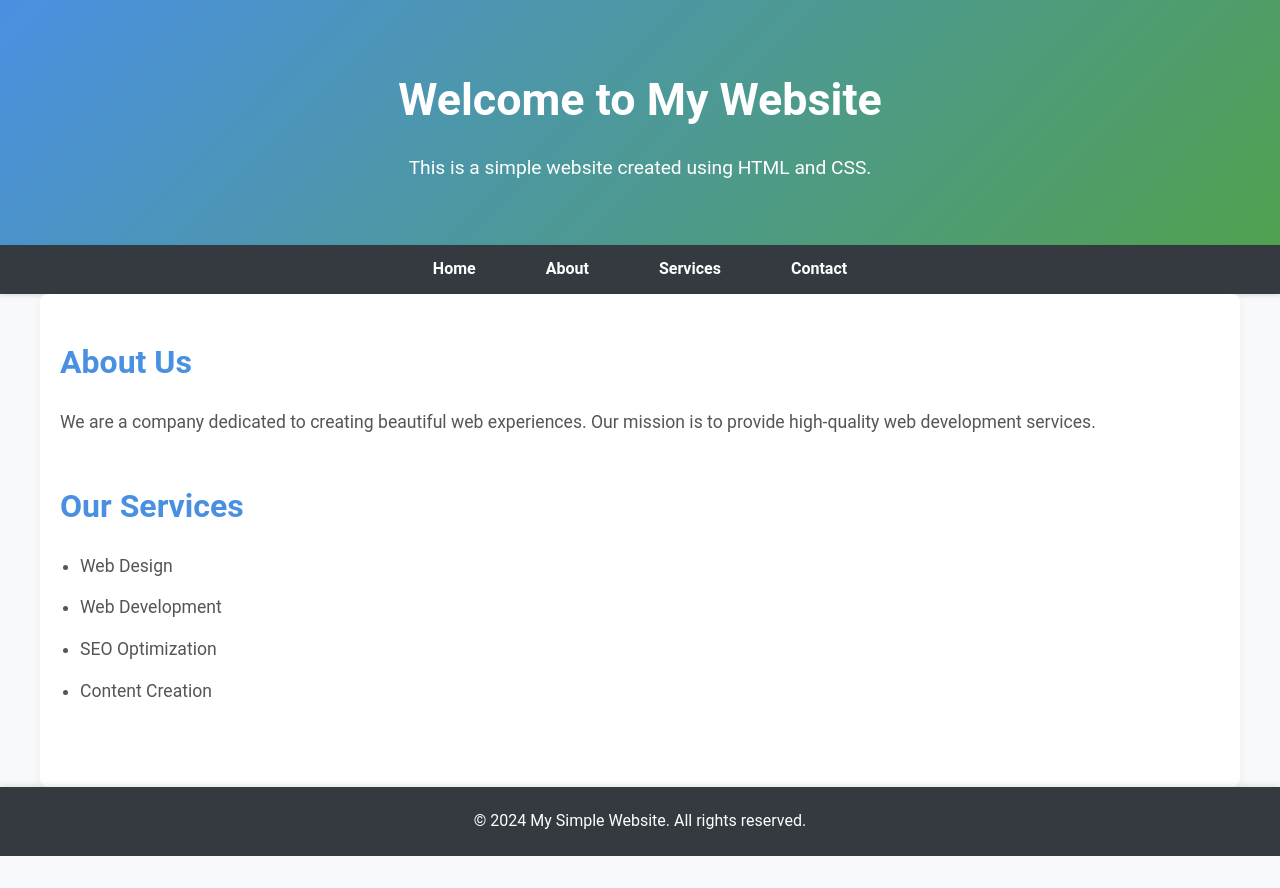
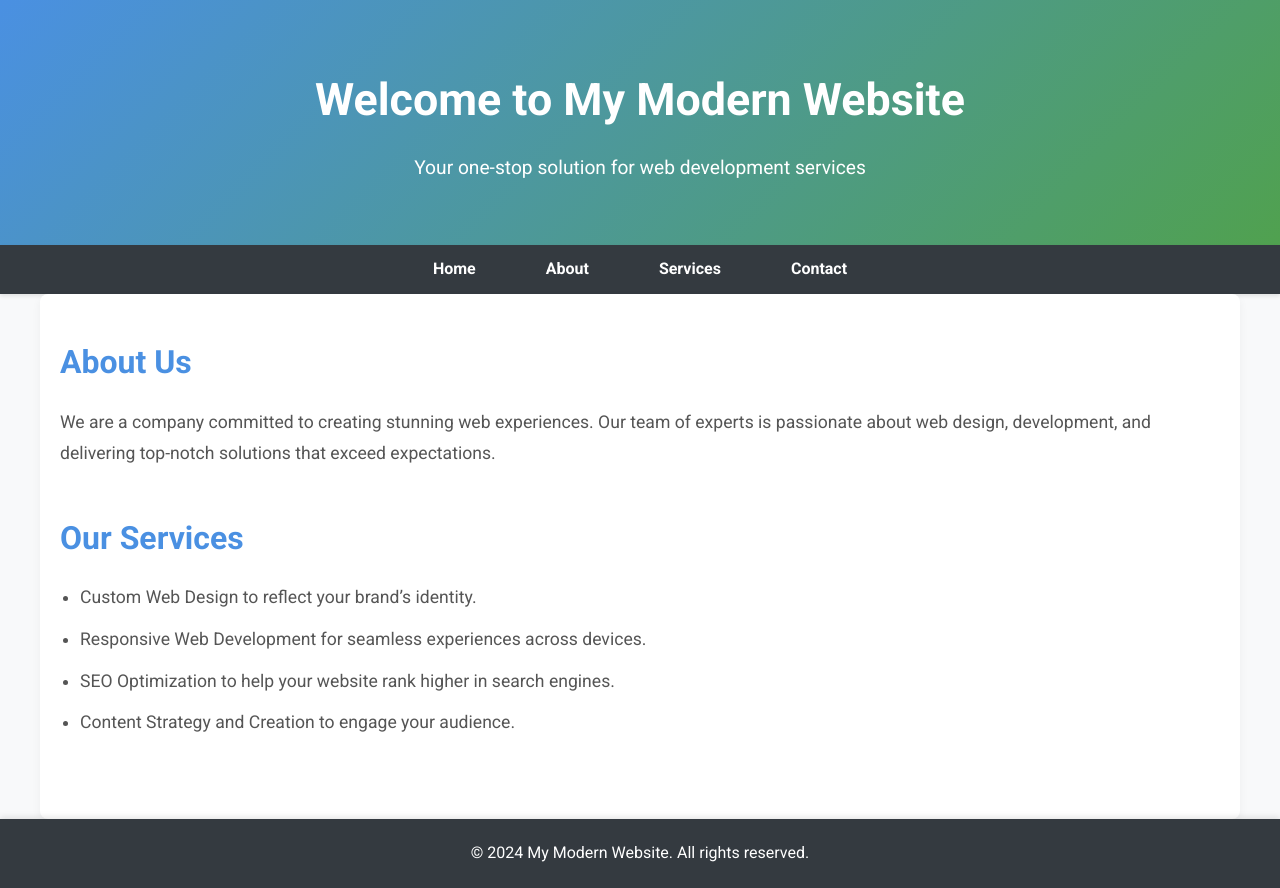
Before and after one commit to bhuiy4n/Sample_stie, a plain HTML site: page index.html in a window 1280 px wide. Before the commit the page ends 856 px from the top, so only its background shows below. Drawn offline with Linux system fonts and the light colour scheme.

Commit message:
addeded html

```diff
--- a/index.html
+++ b/index.html
@@ -4,15 +4,19 @@
     <meta charset="UTF-8">
     <meta name="viewport" content="width=device-width, initial-scale=1.0">
     <meta http-equiv="X-UA-Compatible" content="ie=edge">
-    <title>My Simple Website</title>
+    <title>My Modern Website</title>
     <link rel="stylesheet" href="styles/styles.css">
+    <!-- Import Google Fonts for better typography -->
+    <link href="https://fonts.googleapis.com/css2?family=Roboto:wght@400;500;700&display=swap" rel="stylesheet">
 </head>
 <body>
+    <!-- Header Section -->
     <header>
-        <h1>Welcome to My Website</h1>
-        <p>This is a simple website created using HTML and CSS.</p>
+        <h1>Welcome to My Modern Website</h1>
+        <p>Your one-stop solution for web development services</p>
     </header>
 
+    <!-- Navigation Bar -->
     <nav>
         <ul>
             <li><a href="#">Home</a></li>
@@ -22,25 +26,29 @@
         </ul>
     </nav>
 
+    <!-- Main Content -->
     <main>
+        <!-- About Section -->
         <section>
             <h2>About Us</h2>
-            <p>We are a company dedicated to creating beautiful web experiences. Our mission is to provide high-quality web development services.</p>
+            <p>We are a company committed to creating stunning web experiences. Our team of experts is passionate about web design, development, and delivering top-notch solutions that exceed expectations.</p>
         </section>
 
+        <!-- Services Section -->
         <section>
             <h2>Our Services</h2>
             <ul>
-                <li>Web Design</li>
-                <li>Web Development</li>
-                <li>SEO Optimization</li>
-                <li>Content Creation</li>
+                <li>Custom Web Design to reflect your brand’s identity.</li>
+                <li>Responsive Web Development for seamless experiences across devices.</li>
+                <li>SEO Optimization to help your website rank higher in search engines.</li>
+                <li>Content Strategy and Creation to engage your audience.</li>
             </ul>
         </section>
     </main>
 
+    <!-- Footer Section -->
     <footer>
-        <p>&copy; 2024 My Simple Website. All rights reserved.</p>
+        <p>&copy; 2024 My Modern Website. All rights reserved.</p>
     </footer>
 </body>
 </html>
```
